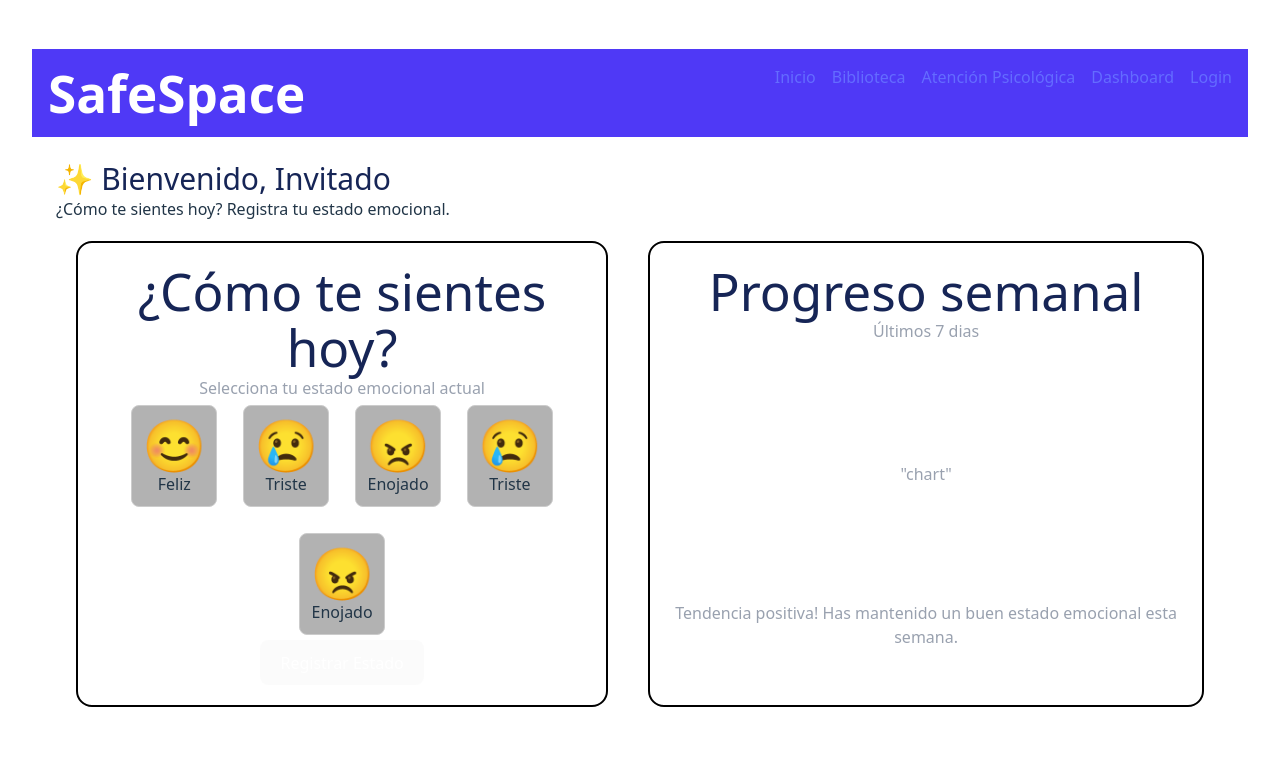
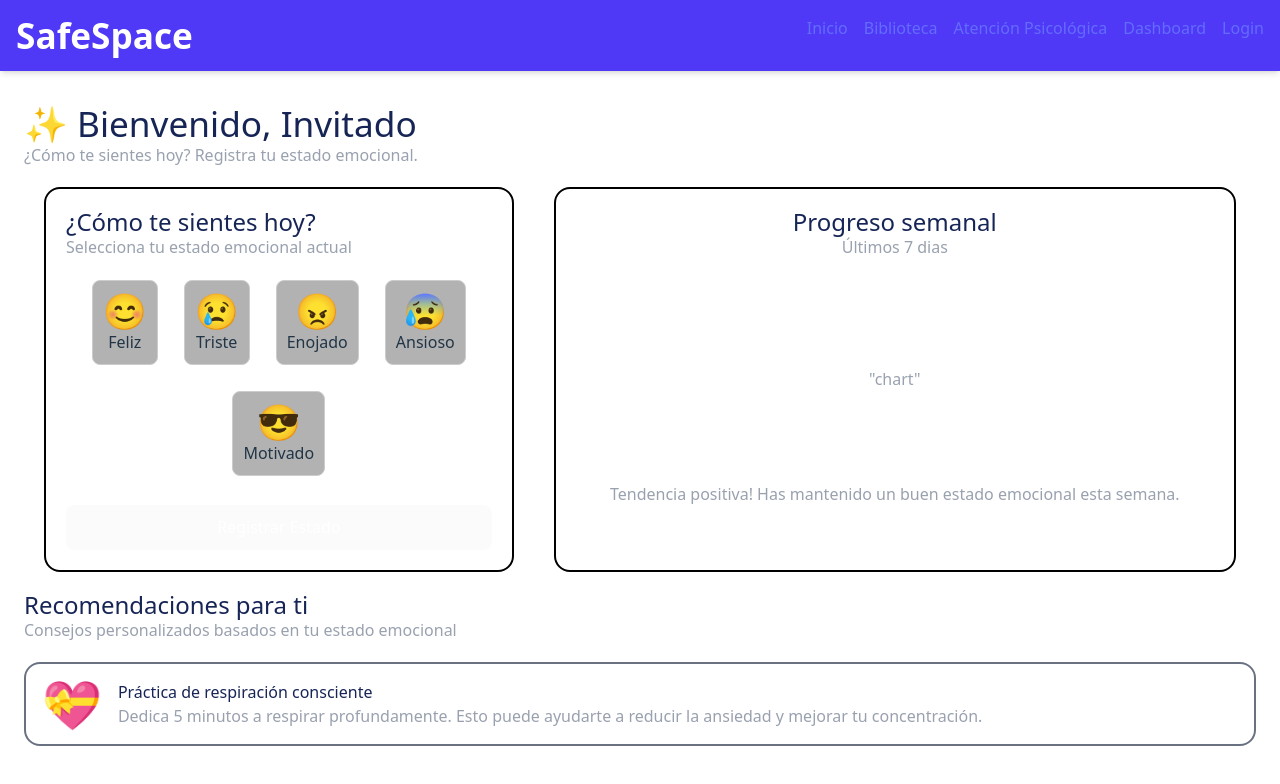
Before and after one commit to deyvigo/safespace, a React (Vite) app in the folder safespace-front/: page /dashboard in a window 1280 px wide. Shown: the top 784 px of the page. Built offline with nearby package versions, Linux system fonts and the light colour scheme.

Commit message:
fix: navbar posicion and DailyForm

```diff
--- a/safespace-front/src/App.css
+++ b/safespace-front/src/App.css
@@ -1,43 +1,7 @@
 @import "tailwindcss";
 #root {
-  max-width: 1280px;
-  margin: 0 auto;
-  padding: 2rem;
-  text-align: center;
+  margin: 0;
+  padding: 0;
+  width: 100%;
+  height: 100%;
 }
-
-.logo {
-  height: 6em;
-  padding: 1.5em;
-  will-change: filter;
-  transition: filter 300ms;
-}
-.logo:hover {
-  filter: drop-shadow(0 0 2em #646cffaa);
-}
-.logo.react:hover {
-  filter: drop-shadow(0 0 2em #61dafbaa);
-}
-
-@keyframes logo-spin {
-  from {
-    transform: rotate(0deg);
-  }
-  to {
-    transform: rotate(360deg);
-  }
-}
-
-@media (prefers-reduced-motion: no-preference) {
-  a:nth-of-type(2) .logo {
-    animation: logo-spin infinite 20s linear;
-  }
-}
-
-.card {
-  padding: 2em;
-}
-
-.read-the-docs {
-  color: #888;
-}
--- a/safespace-front/src/App.jsx
+++ b/safespace-front/src/App.jsx
@@ -1,6 +1,3 @@
-import { useState } from "react";
-import reactLogo from "./assets/react.svg";
-import viteLogo from "/vite.svg";
 import "./App.css";
 
 import { BrowserRouter as Router, Routes, Route } from "react-router-dom";
@@ -16,6 +13,7 @@ function App() {
   return (
     <Router>
       <Navbar />
+      <div className="mt-20"></div>
       <Routes>
         <Route path="/" element={<Inicio />} />
         {/*         <Route path="/login" element={<Login />} />
--- a/safespace-front/src/components/Dashboard/EmotionChart.jsx
+++ b/safespace-front/src/components/Dashboard/EmotionChart.jsx
@@ -1,9 +1,9 @@
 export default function EmotionChart() {
   return (
-    <div className="flex flex-col justify-center items-center bg-white border-black border-2 rounded-2xl p-5 ml-5">
+    <div className="flex flex-3 flex-col justify-center items-center bg-white border-black border-2 rounded-2xl p-5 ml-5">
       <div className="flex-1">
-        <h1 className="text-blue-950">Progreso semanal</h1>
-        <p className="text-gray-400">Últimos 7 dias</p>
+        <h2 className="text-blue-950">Progreso semanal</h2>
+        <p className="text-gray-400 text-center">Últimos 7 dias</p>
       </div>
       <div className="flex flex-3 justify-center items-center">
         {/* chart */}
--- a/safespace-front/src/components/Dashboard/FormDaily.jsx
+++ b/safespace-front/src/components/Dashboard/FormDaily.jsx
@@ -1,15 +1,19 @@
 import { useState } from "react";
 import EmotionBox from "./EmotionBox";
+
 export default function FormDaily() {
   const emociones = [
     { id: 1, emotion: "Feliz", icon: "😊" },
     { id: 2, emotion: "Triste", icon: "😢" },
     { id: 3, emotion: "Enojado", icon: "😠" },
-    { id: 2, emotion: "Triste", icon: "😢" },
-    { id: 3, emotion: "Enojado", icon: "😠" },
+    { id: 4, emotion: "Ansioso", icon: "😰" },
+    { id: 5, emotion: "Motivado", icon: "😎" },
   ];
 
   const [seleccionadas, setSeleccionadas] = useState([]);
+  const [estadoRegistrado, setEstadoRegistrado] = useState(false);
+  const [textoDia, setTextoDia] = useState("");
+  const [formularioEnviado, setFormularioEnviado] = useState(false);
 
   const toggleEmocion = (emocion) => {
     if (seleccionadas.includes(emocion)) {
@@ -19,17 +23,25 @@ export default function FormDaily() {
     }
   };
 
-  const enviar = () => {
+  const registrarEstado = () => {
     console.log("Emociones seleccionadas:", seleccionadas);
+    setEstadoRegistrado(true);
+  };
+
+  const enviarFormulario = () => {
+    console.log("Texto del día:", textoDia);
+    setFormularioEnviado(true);
   };
 
   return (
-    <div className="bg-white border-black border-2 rounded-2xl p-5 mr-5">
-      <div>
-        <h1 className="text-blue-950">¿Cómo te sientes hoy?</h1>
-        <p className="text-gray-400">Selecciona tu estado emocional actual</p>
-      </div>
-      <div className="flex flex-wrap justify-center gap-4">
+    <div className="flex flex-col flex-2 bg-white border-black border-2 rounded-2xl p-5 mr-5">
+      {!estadoRegistrado && (
+        <>
+          <h2 className="text-blue-950 text-3xl">¿Cómo te sientes hoy?</h2>
+          <p className="text-gray-400 mb-4">
+            Selecciona tu estado emocional actual
+          </p>
+          <div className="flex flex-wrap justify-center gap-4 mb-6">
             {emociones.map(({ id, emotion, icon }) => (
               <EmotionBox
                 key={id}
@@ -40,20 +52,54 @@ export default function FormDaily() {
               />
             ))}
           </div>
-      <div>
           <button
-          className={`bg-blue-300  text-white font-bold py-2 px-4 rounded ${
+            className={`bg-blue-300 text-white font-bold py-2 px-4 rounded w-full ${
               seleccionadas.length === 0
-              ? "opacity-50 cursor-default"
-              : "cursor-pointer hover:bg-blue-400"
+                ? "opacity-50 cursor-not-allowed"
+                : "hover:bg-blue-400 cursor-pointer"
             }`}
-          type="submit"
-          onClick={enviar}
+            type="button"
+            onClick={registrarEstado}
             disabled={seleccionadas.length === 0}
           >
             Registrar Estado
           </button>
+        </>
+      )}
+
+      {estadoRegistrado && !formularioEnviado && (
+        <div className="mt-6">
+          <h2 className="text-blue-950 text-2xl">
+            ¿Quieres agregar algo más sobre tu día?
+          </h2>
+          <p className="text-gray-400 mb-2">Este campo es opcional</p>
+          <textarea
+            className="w-full border border-gray-300 rounded p-2 mb-4 placeholder-gray-400 text-black"
+            rows="4"
+            placeholder="Escribe aquí lo que quieras compartir..."
+            value={textoDia}
+            onChange={(e) => setTextoDia(e.target.value)}
+          />
+          <button
+            className="bg-green-500 hover:bg-green-600 text-white font-bold py-2 px-4 rounded w-full"
+            type="button"
+            onClick={enviarFormulario}
+          >
+            Enviar formulario
+          </button>
         </div>
+      )}
+
+      {formularioEnviado && (
+        <div className="mt-6 text-center">
+          <h2 className="text-green-600 text-2xl font-semibold">
+            ¡Gracias por compartir tu día!
+          </h2>
+          <p className="text-gray-500">
+            Tu registro ha sido enviado correctamente.
+          </p>
+        </div>
+      )}
     </div>
   );
 }
--- /dev/null
+++ b/safespace-front/src/components/Dashboard/RecommendationBox.jsx
@@ -0,0 +1,23 @@
+export default function RecommendationBox({ icon, title, description }) {
+  return (
+    <div className="flex flex-row items-center justify-center">
+      <div className="">
+        {/* icon */}
+        <p className="text-5xl m-2">💝</p>
+      </div>
+      <div className=" m-2">
+        <div className="flex flex-1 text-left">
+          <p className=" text-blue-950 font-medium">
+            Práctica de respiración consciente
+          </p>
+        </div>
+        <div className="text-gray-400 flex justify-start text-left">
+          <p>
+            Dedica 5 minutos a respirar profundamente. Esto puede ayudarte a
+            reducir la ansiedad y mejorar tu concentración.
+          </p>
+        </div>
+      </div>
+    </div>
+  );
+}
--- a/safespace-front/src/components/Dashboard/Recommendations.jsx
+++ b/safespace-front/src/components/Dashboard/Recommendations.jsx
@@ -0,0 +1,17 @@
+import RecommendationBox from "./RecommendationBox";
+
+export default function Recommendations() {
+  return (
+    <div className="flex flex-col text-left">
+      <div className="mb-5">
+        <h2 className="text-blue-950">Recomendaciones para ti</h2>
+        <p className="text-gray-400">
+          Consejos personalizados basados en tu estado emocional
+        </p>
+      </div>
+      <div className="flex flex-1 p-2 border-gray-500 border-2 rounded-2xl">
+        <RecommendationBox />
+      </div>
+    </div>
+  );
+}
--- a/safespace-front/src/components/Dashboard/WelcomeStudent.jsx
+++ b/safespace-front/src/components/Dashboard/WelcomeStudent.jsx
@@ -5,8 +5,8 @@ export default function Welcome() {
 
   return (
     <div className='text-left'>
-      <p className='text-blue-950 text-3xl'>✨ Bienvenido, {user?.name || 'Invitado'}</p>
-      <p>¿Cómo te sientes hoy? Registra tu estado emocional.</p>
+      <h1 className='text-blue-950 text-3xl'>✨ Bienvenido, {user?.name || 'Invitado'}</h1>
+      <p className='text-gray-400'>¿Cómo te sientes hoy? Registra tu estado emocional.</p>
     </div>
   );
 }
--- a/safespace-front/src/components/NavBar.jsx
+++ b/safespace-front/src/components/NavBar.jsx
@@ -2,7 +2,7 @@ import { Link } from "react-router-dom";
 
 export default function Navbar() {
   return (
-    <nav className="bg-indigo-600 text-white p-4 flex justify-between">
+    <nav className="bg-indigo-600 text-white fixed top-0 left-0  z-50 shadow-md  p-4 flex justify-between w-full">
       <h1 className="font-bold text-lg">SafeSpace</h1>
       <div className="space-x-4">
         <Link to="/">Inicio</Link>
--- a/safespace-front/src/index.css
+++ b/safespace-front/src/index.css
@@ -1,6 +1,8 @@
 @import "tailwindcss";
 
 :root {
+  margin: 0;
+  padding: 0;
   font-family: system-ui, Avenir, Helvetica, Arial, sans-serif;
   line-height: 1.5;
   font-weight: 400;
@@ -25,15 +27,20 @@ a:hover {
 }
 
 body {
+  display: flex;
   margin: 0;
-  display: flex;
-  place-items: center;
-  min-width: 320px;
-  min-height: 100vh;
+  padding: 0;
+  width: 100%;
+  height: 100%;
 }
 
 h1 {
-  font-size: 3.2em;
+  font-size: 2.2em;
+  line-height: 1.1;
+}
+
+h2 {
+  font-size: 1.5em;
   line-height: 1.1;
 }
 
--- a/safespace-front/src/pages/Dashboard.jsx
+++ b/safespace-front/src/pages/Dashboard.jsx
@@ -1,6 +1,8 @@
 import Welcome from "../components/Dashboard/WelcomeStudent";
 import FormDaily from "../components/Dashboard/FormDaily";
 import EmotionChart from "../components/Dashboard/EmotionChart";
+import Recommendations from "../components/Dashboard/Recommendations";
+
 export default function Dashboard() {
   return (
     <div className="p-6 h-full w-full">
@@ -9,6 +11,7 @@ export default function Dashboard() {
         <FormDaily />
         <EmotionChart />
       </div>
+      <Recommendations />
     </div>
   );
 }
```
Lines whose indentation alone changed are shown as unchanged.
